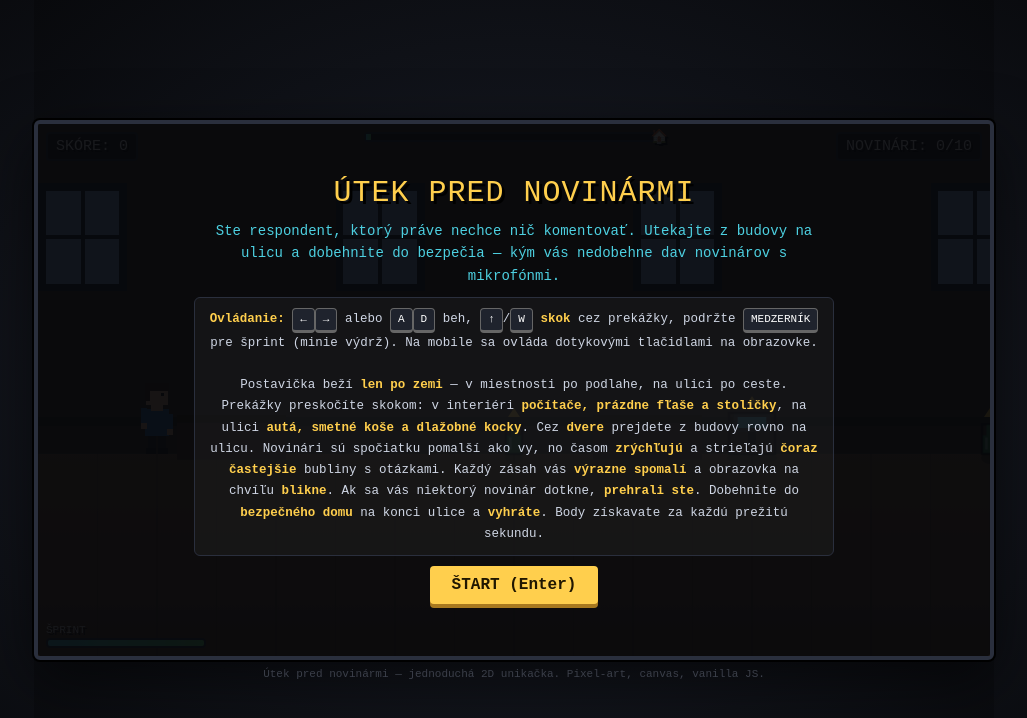
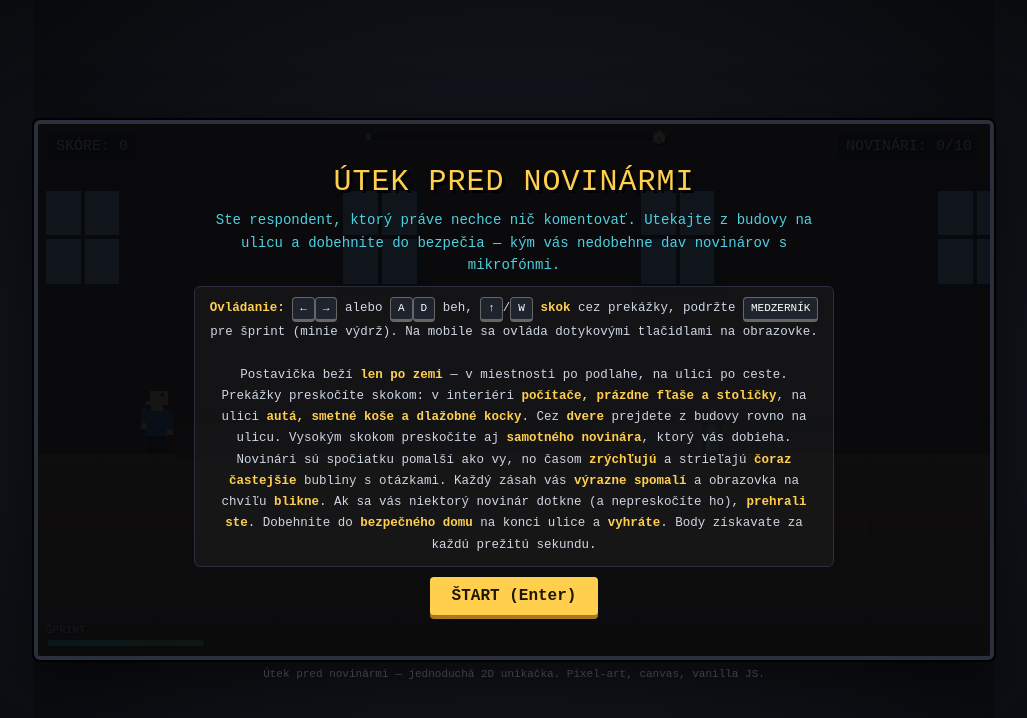
Before and after one commit to stefanvadocz/stefanvadocz, a plain HTML site: page docs/index.html in a window 1280 px wide. Shown: the whole page, without its empty margins (126-1153 px from the left). Drawn offline with Linux system fonts and the light colour scheme.

Commit message:
Ease obstacles/jump difficulty, add jump-over-journalist, "Mediálny lynč" text
- Fewer obstacles (sparser spawn chance, wider spacing) and a much
  higher jump (impulse 430 -> 560) that clears every obstacle with
  room to spare.
- A well-timed high jump now also lets the player leap clean over a
  journalist who has closed the distance, dodging the catch instead
  of it being an automatic loss on contact.
- Game-over headline now reads "Mediálny lynč" in the fake tomorrow's-
  headline text.

Co-authored-by: Claude <noreply@anthropic.com>

```diff
--- a/docs/index.html
+++ b/docs/index.html
@@ -232,14 +232,14 @@
       <div class="subtitle">Ste respondent, ktorý práve nechce nič komentovať. Utekajte z budovy na ulicu a dobehnite do bezpečia — kým vás nedobehne dav novinárov s mikrofónmi.</div>
       <div class="rules">
         <b>Ovládanie:</b> <span class="kbd">←</span><span class="kbd">→</span> alebo <span class="kbd">A</span><span class="kbd">D</span> beh, <span class="kbd">↑</span>/<span class="kbd">W</span> <b>skok</b> cez prekážky, podržte <span class="kbd">MEDZERNÍK</span> pre šprint (minie výdrž). Na mobile sa ovláda dotykovými tlačidlami na obrazovke.<br><br>
-        Postavička beží <b>len po zemi</b> — v miestnosti po podlahe, na ulici po ceste. Prekážky preskočíte skokom: v interiéri <b>počítače, prázdne fľaše a stoličky</b>, na ulici <b>autá, smetné koše a dlažobné kocky</b>. Cez <b>dvere</b> prejdete z budovy rovno na ulicu. Novinári sú spočiatku pomalší ako vy, no časom <b>zrýchľujú</b> a strieľajú <b>čoraz častejšie</b> bubliny s otázkami. Každý zásah vás <b>výrazne spomalí</b> a obrazovka na chvíľu <b>blikne</b>. Ak sa vás niektorý novinár dotkne, <b>prehrali ste</b>. Dobehnite do <b>bezpečného domu</b> na konci ulice a <b>vyhráte</b>. Body získavate za každú prežitú sekundu.
+        Postavička beží <b>len po zemi</b> — v miestnosti po podlahe, na ulici po ceste. Prekážky preskočíte skokom: v interiéri <b>počítače, prázdne fľaše a stoličky</b>, na ulici <b>autá, smetné koše a dlažobné kocky</b>. Cez <b>dvere</b> prejdete z budovy rovno na ulicu. Vysokým skokom preskočíte aj <b>samotného novinára</b>, ktorý vás dobieha. Novinári sú spočiatku pomalší ako vy, no časom <b>zrýchľujú</b> a strieľajú <b>čoraz častejšie</b> bubliny s otázkami. Každý zásah vás <b>výrazne spomalí</b> a obrazovka na chvíľu <b>blikne</b>. Ak sa vás niektorý novinár dotkne (a nepreskočíte ho), <b>prehrali ste</b>. Dobehnite do <b>bezpečného domu</b> na konci ulice a <b>vyhráte</b>. Body získavate za každú prežitú sekundu.
       </div>
       <button class="btn" id="startBtn">ŠTART (Enter)</button>
     </div>
 
     <div id="gameoverScreen" class="screen hidden">
       <div class="title" style="color:var(--danger)">CHYTILI VÁS!</div>
-      <div class="subtitle">Zajtrajší titulok: „Exkluzívne: Utekal, no pravde neušiel“</div>
+      <div class="subtitle">Zajtrajší titulok: „Mediálny lynč: Utekal, no pravde neušiel“</div>
       <div class="scoreLine">Skóre: <span id="goScore">0</span></div>
       <button class="btn" id="retryBtn1">SKÚSIŤ ZNOVA (Enter)</button>
     </div>
@@ -292,6 +292,7 @@
 
   const JOURNALIST_BASE_SPEED = 130;
   const CATCH_RADIUS = 27;
+  const JOURNALIST_CLEAR_HEIGHT = 55; // jump this high to leap clean over a journalist and dodge the catch
   const SHOOT_RANGE = 420;
   const BUBBLE_SPEED = 260;
   const HIT_RADIUS = 24;
@@ -300,10 +301,10 @@
 
   // basic jump physics
   const GRAVITY = 1600;
-  const JUMP_IMPULSE = 430;
+  const JUMP_IMPULSE = 560; // higher hop — clears every obstacle with room to spare and can clear a journalist too
 
   // obstacles (deterministic, procedurally placed along the route — no extra state needed)
-  const OBSTACLE_SPACING = 240;
+  const OBSTACLE_SPACING = 340;
   const OBSTACLE_SAFE_START = 350;                 // no obstacles right after spawn
   const OBSTACLE_DOOR_GAP = [DOOR_X - 100, DOOR_X + 100]; // clear space around the door
   const OBSTACLE_SAFE_END = SAFEHOUSE_START - 120; // clear run into the safe house
@@ -329,7 +330,7 @@
     if (wx < OBSTACLE_SAFE_START) return null;
     if (wx > OBSTACLE_SAFE_END) return null;
     if (wx > OBSTACLE_DOOR_GAP[0] && wx < OBSTACLE_DOOR_GAP[1]) return null;
-    if (hash01(tileIndex + 0.71) > 0.62) return null; // gaps to keep it fair
+    if (hash01(tileIndex + 0.71) > 0.35) return null; // mostly gaps — obstacles are the exception, not the rule
     const list = wx < DOOR_X ? INTERIOR_OBSTACLES : STREET_OBSTACLES;
     const typeIdx = Math.floor(hash01(tileIndex + 0.13) * list.length) % list.length;
     return { x: wx, type: list[typeIdx] };
@@ -585,7 +586,7 @@
         j.shootCooldown = rand(lerp(1.8, 0.7, ramp), lerp(3.3, 1.4, ramp));
       }
 
-      if (dist < CATCH_RADIUS){
+      if (dist < CATCH_RADIUS && p.jumpOffset < JOURNALIST_CLEAR_HEIGHT){
         endGame('gameover');
         return;
       }
```
Also changed, not shown: games/journalist-escape/index.html (+7 -6 lines).
